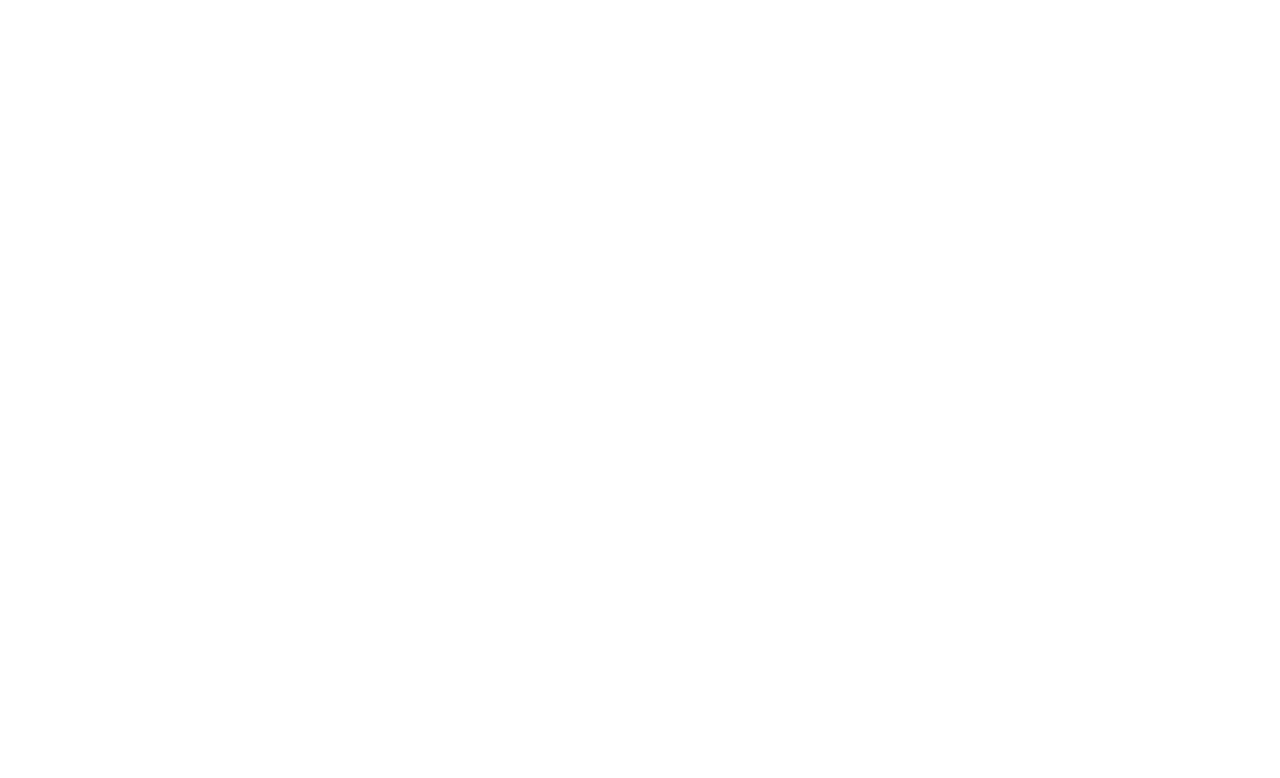
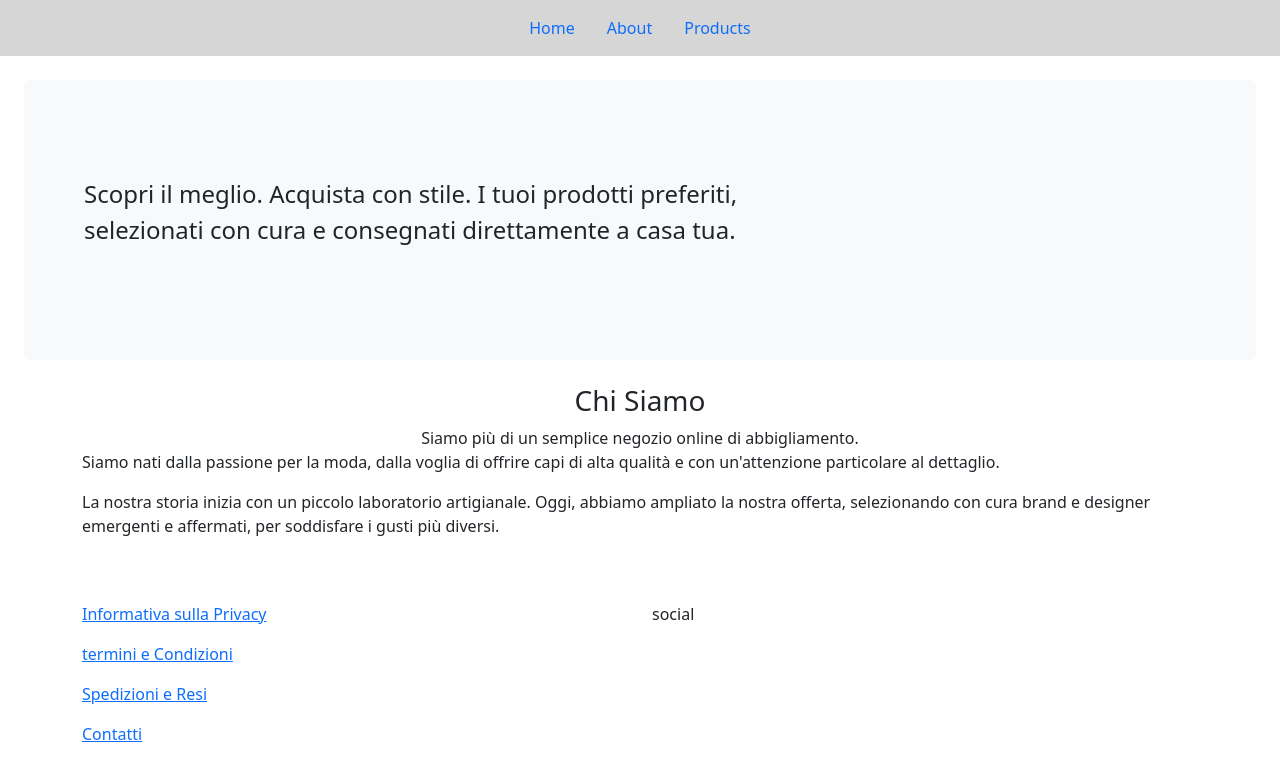
Before and after one commit to DavideCriscuolo/react-router, a React (Vite) app: page /About in a window 1280 px wide. Before the commit this address had no page. Shown: the top 778 px of the page. Built offline with nearby package versions, Linux system fonts and the light colour scheme.

Commit message:
creata pagina prodotti conprodotti stampati in pagina

```diff
--- a/src/App.jsx
+++ b/src/App.jsx
@@ -1,6 +1,8 @@
 import { BrowserRouter, Routes, Route } from "react-router-dom";
 import DefaultLayout from "./layouts/DefaultLayout";
 import Home from "./pages/Home";
+import About from "./pages/About";
+import Products from "./pages/Products";
 
 function App() {
   return (
@@ -9,6 +11,8 @@
         <Routes>
           <Route element={<DefaultLayout></DefaultLayout>}>
             <Route path="/" element={<Home />}></Route>
+            <Route path="/About" element={<About />}></Route>
+            <Route path="/Products" element={<Products />}></Route>
           </Route>
         </Routes>
       </BrowserRouter>
--- /dev/null
+++ b/src/components/FooterC.jsx
@@ -0,0 +1,48 @@
+export default function FooterC() {
+  const menuFooter = [
+    {
+      id: 1,
+      title: "Informativa sulla Privacy",
+    },
+    {
+      id: 2,
+      title: "termini e Condizioni",
+    },
+    {
+      id: 3,
+      title: "Spedizioni e Resi",
+    },
+    {
+      id: 4,
+      title: "Contatti",
+    },
+  ];
+
+  return (
+    <>
+      <footer className="p-5">
+        <div className="container">
+          <div className="row">
+            <div className="col">
+              {menuFooter.map((link) => {
+                return (
+                  <ul className="list-unstyled">
+                    <li>
+                      {" "}
+                      <a href="" key={link.id}>
+                        {link.title}
+                      </a>
+                    </li>
+                  </ul>
+                );
+              })}
+            </div>
+            <div className="col">
+              <p>social</p>
+            </div>
+          </div>
+        </div>
+      </footer>
+    </>
+  );
+}
--- a/src/components/Header.jsx
+++ b/src/components/Header.jsx
@@ -21,6 +21,7 @@
 
   return (
     <>
+      <header>
         <nav className="nav justify-content-center p-2  ">
           {menu.map((link) => {
             return (
@@ -30,6 +31,7 @@
             );
           })}
         </nav>
+      </header>
     </>
   );
 }
--- /dev/null
+++ b/src/components/JumboC.jsx
@@ -0,0 +1,14 @@
+export default function JumboC() {
+  return (
+    <>
+      <div className="p-5 m-4 bg-light rounded-3">
+        <div className="container-fluid py-5">
+          <p className="col-md-8 fs-4">
+            Scopri il meglio. Acquista con stile. I tuoi prodotti preferiti,
+            selezionati con cura e consegnati direttamente a casa tua.
+          </p>
+        </div>
+      </div>
+    </>
+  );
+}
--- a/src/layouts/DefaultLayout.jsx
+++ b/src/layouts/DefaultLayout.jsx
@@ -1,11 +1,13 @@
 import { Outlet } from "react-router-dom";
 import Header from "../components/Header";
+import FooterC from "../components/FooterC";
 
 export default function DefaultLayout() {
   return (
     <>
       <Header></Header>
       <Outlet></Outlet>
+      <FooterC></FooterC>
     </>
   );
 }
--- a/src/pages/About.jsx
+++ b/src/pages/About.jsx
@@ -0,0 +1,37 @@
+import JumboC from "../components/JumboC";
+
+export default function About() {
+  return (
+    <>
+      <main>
+        <JumboC></JumboC>
+        <div className="container">
+          <div className="row">
+            <div className="col">
+              <div className="desc">
+                <div className="text-center">
+                  <h3>Chi Siamo</h3>
+                  <span>
+                    Siamo più di un semplice negozio online di abbigliamento.{" "}
+                  </span>
+                </div>
+
+                <p>
+                  Siamo nati dalla passione per la moda, dalla voglia di offrire
+                  capi di alta qualità e con un'attenzione particolare al
+                  dettaglio.
+                </p>
+                <p>
+                  La nostra storia inizia con un piccolo laboratorio
+                  artigianale. Oggi, abbiamo ampliato la nostra offerta,
+                  selezionando con cura brand e designer emergenti e affermati,
+                  per soddisfare i gusti più diversi.
+                </p>
+              </div>
+            </div>
+          </div>
+        </div>
+      </main>
+    </>
+  );
+}
--- a/src/pages/Home.jsx
+++ b/src/pages/Home.jsx
@@ -1,15 +1,10 @@
+import JumboC from "../components/JumboC";
+
 export default function Home() {
   return (
     <>
       <main>
-        <div className="p-5 m-4 bg-light rounded-3">
-          <div className="container-fluid py-5">
-            <p className="col-md-8 fs-4">
-              Scopri il meglio. Acquista con stile. I tuoi prodotti preferiti,
-              selezionati con cura e consegnati direttamente a casa tua.
-            </p>
-          </div>
-        </div>
+        <JumboC></JumboC>
         <div className="containe p-3">
           <div className="text-center">
             <h1>Benvenuti Nome Sito</h1>
--- a/src/pages/Products.jsx
+++ b/src/pages/Products.jsx
@@ -0,0 +1,47 @@
+import { useEffect, useState } from "react";
+
+export default function Products() {
+  const url = "https://fakestoreapi.com/products";
+
+  const [products, setProducts] = useState([]);
+
+  function genrProdcuts() {
+    fetch(url)
+      .then((res) => res.json())
+      .then((data) => {
+        setProducts(data);
+        console.log(data);
+      });
+  }
+
+  useEffect(genrProdcuts, []);
+
+  return (
+    <>
+      <main>
+        <div className="container">
+          <div className="row row-cols-4">
+            {products.map((product) => {
+              return (
+                <div className="col p-2">
+                  <div key={product.id} class="card">
+                    <img
+                      className="card-img-top "
+                      src={product.image}
+                      alt="Title"
+                    />
+                    <div className="card-body">
+                      <h4 className="card-title">{product.title}</h4>
+                      <p className="card-text">{product.description}</p>
+                      <span>{product.category}</span>
+                    </div>
+                  </div>
+                </div>
+              );
+            })}
+          </div>
+        </div>
+      </main>
+    </>
+  );
+}
```
Lines whose indentation alone changed are shown as unchanged.
